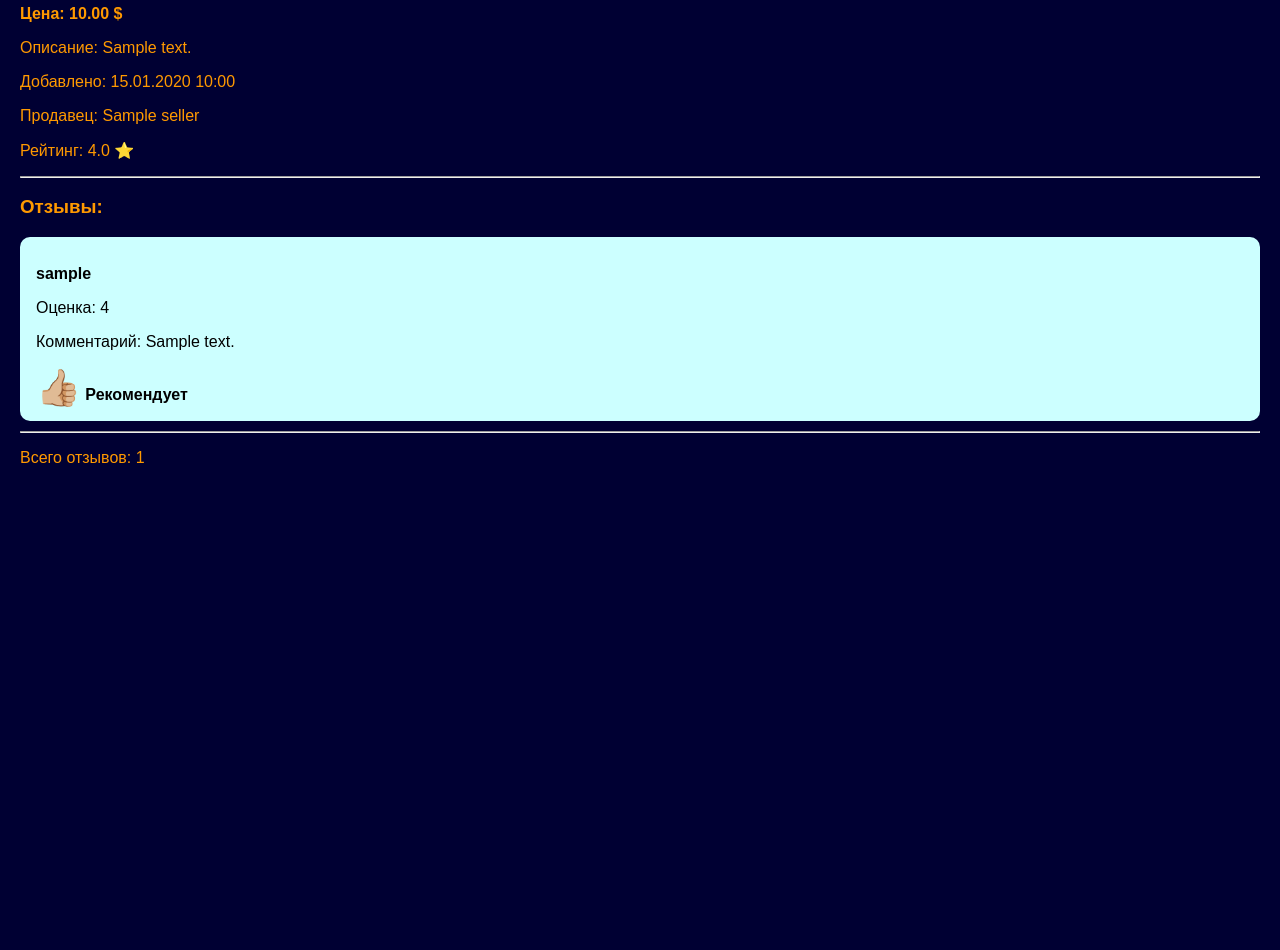
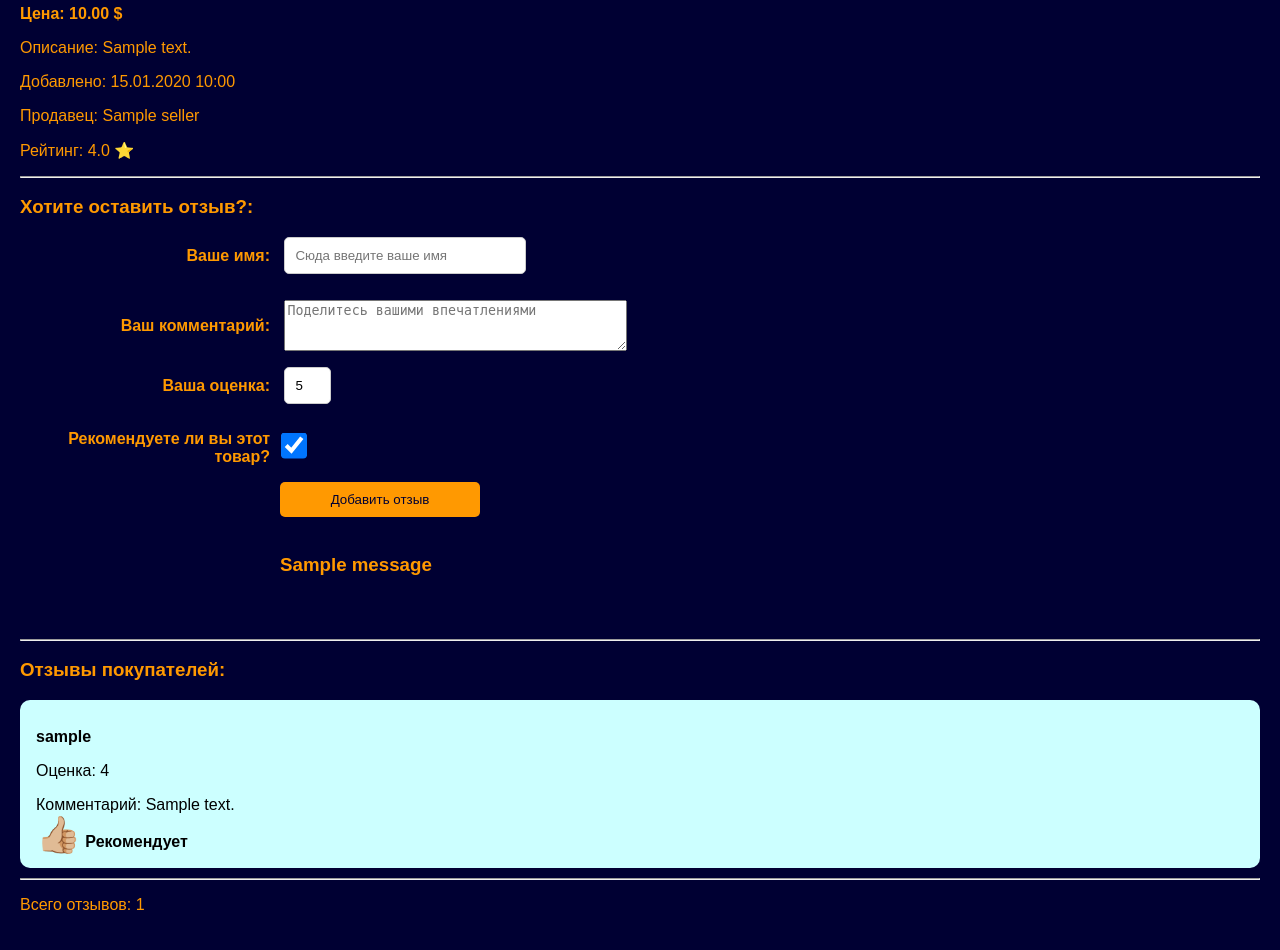
Before and after one commit to Lev6209/Amazon, a Django app: a page that uses main/templates/main/product_detail.html in a window 1280 px wide. Shown: the part 523-1473 px from the top of the page. Before the commit the page ends 986 px from the top, so only its background shows below. Run offline with Django 5.2, Linux system fonts and the light colour scheme; tables that the repository leaves empty hold one stand-in row (values such as "Sample post"); one stand-in notice (Sample message) is shown.

Commit message:
add form, POST, Avg rating

```diff
--- /dev/null
+++ b/main/forms.py
@@ -0,0 +1,47 @@
+from django import forms
+from .models import Review
+
+
+class ReviewForm(forms.ModelForm):
+    class Meta:
+        model = Review
+        fields = ['username', 'comment', 'stars', 'recommended']
+        labels = {
+            'username': 'Ваше имя:',
+            'comment': 'Ваш комментарий:',
+            'stars': 'Ваша оценка:',
+            'recommended': 'Рекомендуете ли вы этот товар?'
+        }
+
+        error_messages = {
+            'username': {
+                'required': 'Пожалуйста, введите ваше имя',
+            },
+        }
+
+        widgets = {
+            'username': forms.TextInput(attrs={
+                'placeholder': 'Сюда введите ваше имя',
+            }),
+            'comment': forms.Textarea(attrs={
+                'rows': '3',
+                'placeholder': 'Поделитесь вашими впечатлениями',
+            }),
+            'stars': forms.NumberInput(attrs={
+                'min': 1,
+                'max': 5,
+                'style': 'width: 25px'
+            }),
+        }
+
+    def clean_stars(self):
+        stars = self.cleaned_data['stars']
+        if stars < 1 or stars > 5:
+            raise forms.ValidationError('Оцените пожалуйста товар по пятибалльной шкале')
+        return stars
+
+    def clean_username(self):
+        username = self.cleaned_data['username']
+        if not username.strip():
+            raise forms.ValidationError('Это поле обязательно для заполнения')
+        return username
--- a/main/models.py
+++ b/main/models.py
@@ -40,7 +40,7 @@ class Review(models.Model):
     product = models.ForeignKey('Product', on_delete=models.CASCADE)
     username = models.CharField(max_length=50)
     comment = models.TextField(blank=True)
-    stars = models.IntegerField(default=5)
+    stars = models.PositiveSmallIntegerField(default=5)
     recommended = models.BooleanField(default=True)
     created_at = models.DateTimeField(auto_now_add=True)
 
--- a/main/static/main/style.css
+++ b/main/static/main/style.css
@@ -72,3 +72,37 @@ input {
     border-radius: 5px;
     margin-bottom: 10px;
 }
+
+form label {
+    display: inline-block;
+    width: 250px;
+    vertical-align: middle;
+    text-align: right;
+    margin-right: 10px;
+    font-weight: bold;
+}
+
+form textarea {
+    vertical-align: middle;
+}
+
+form input[type="checkbox"] {
+    margin-left: -100px;
+    transform: scale(2);
+}
+
+.errorlist {
+    margin: 0;
+    padding: 0;
+    list-style: none;
+}
+
+.errorlist li {
+    background: none;
+    border: none;
+    border-radius: 0;
+    padding: 0;
+    margin-left: 270px;
+    color: red;
+    font-size: 14px;
+}
--- a/main/templates/main/index.html
+++ b/main/templates/main/index.html
@@ -65,7 +65,11 @@
                 <br><br>
             {% else %}
                 Цена: {{ product.price }}$<br>
-                Рейтинг: {{ product.rating }}★<br>
+                {% if product.average_rating is not None %}
+                    <span>Средняя оценка: {{ product.average_rating|floatformat:1 }} ⭐</span><br>
+                {% else %}
+                    <span>Рейтинг: Оценок пока нет</span><br>
+                {% endif %}
                 Продавец: {{ product.seller }}<br>
                 Добавлено: {{ product.created_at | date:"d.m.Y" }}
                 <br><br>
--- a/main/templates/main/product_detail.html
+++ b/main/templates/main/product_detail.html
@@ -50,17 +50,71 @@
 
     <p>Продавец: {{ product.seller }}</p>
 
-    <p>Рейтинг: {{ product.rating }} ⭐</p>
+    {% if average_rating is not None %}
+        <p>Рейтинг: {{ average_rating|floatformat:1 }} ⭐</p>
+    {% else %}
+        <p>Оценок пока нет</p>
+    {% endif %}
 
     <hr>
-    <h3>Отзывы:</h3>
 
+    <section>
+    <h3>Хотите оставить отзыв?:</h3>
+
+    <form method="post" action="{% url 'main:add_review' product.id %}" novalidate>
+        {% csrf_token %}
+        {{ form.non_field_errors }}
+
+        <p>
+            {{ form.username.label_tag }}
+            {{ form.username }}
+            {{ form.username.errors }}
+        </p>
+
+        <p>
+            {{ form.comment.label_tag }}
+            {{ form.comment }}
+            {{ form.comment.errors }}
+        </p>
+
+        <p>
+            {{ form.stars.label_tag }}
+            {{ form.stars }}
+            {{ form.stars.errors }}
+        </p>
+
+        <p>
+            {{ form.recommended.label_tag }}
+            {{ form.recommended }}
+            {{ form.recommended.errors }}
+        </p>
+
+        <button type="submit" style="width: 200px; margin-left: 260px">Добавить отзыв</button>
+        <br><br>
+
+        {% if messages %}
+            {% for message in messages %}
+                <h3><strong style="margin-left: 260px">{{ message }}</strong></h3>
+            {% endfor %}
+        {% endif %}
+        <br><br>
+        <hr>
+    </form>
+
+    </section>
+
+    <h3>Отзывы покупателей:</h3>
     {% for review in product.review_set.all %}
          <li>
             <div>
                 <p><strong>{{ review.username }}</strong></p>
                 <p>Оценка: {{ review.stars }}</p>
-                <p>Комментарий: {{ review.comment }}</p>
+                <span>Комментарий: </span>
+                    {% if review.comment %}
+                            {{ review.comment }}
+                        {% else %}
+                            Не был оставлен
+                        {% endif %} <br>
 
                 {% if review.recommended %}
                     <span style="font-size: 36px;">👍🏼</span><strong> Рекомендует</strong>
@@ -69,11 +123,11 @@
                 {% endif %}
             </div>
         </li>
-        <hr>
-        <p>Всего отзывов: {{ product.review_set.count }}</p>
     {% empty %}
         <p>Отзывов пока нет</p>
     {% endfor %}
 
+    <hr>
+    <p>Всего отзывов: {{ product.review_set.count }}</p>
 
 {% endblock %}
--- a/main/templates/main/review.html
+++ b/main/templates/main/review.html
@@ -14,7 +14,7 @@
         <li>
             <strong>{{ review.username }}</strong><br>
             Продукт: <strong><a href="{% url 'main:product_detail' review.product.id review.product.name%}">{{ review.product.name }}</a></strong><br>
-            Оценка: {{ review.stars }}<br>
+            Оценка: {{ review.stars }} ⭐<br>
             Отзыв:
                 {% if review.comment %}
                     {{ review.comment }}
@@ -23,9 +23,9 @@
                 {% endif %} <br>
             Рекомендую:
                 {% if review.recommended %}
-                    Да
+                    Да <span style="font-size: 24px;">👍🏼</span>
                 {% else %}
-                    Нет
+                    Нет <span style="font-size: 24px;">👎🏼</span>
                 {% endif %}
             <br><br>
         </li>
--- a/main/urls.py
+++ b/main/urls.py
@@ -8,6 +8,7 @@ urlpatterns = [
     path('about/', views.AboutView.as_view(), name='about'),
     path('review/', views.review, name='review'),
     path('product/<int:product_id>/<str:product_name>/', views.ProductDetailView.as_view(), name='product_detail'),
+    path('product/<int:product_id>/review', views.add_review, name='add_review'),
     path('category/<int:category_id>/', views.category_detail, name='category_detail'),
 
     # path('free/', views.free, name='free'),
--- a/main/views.py
+++ b/main/views.py
@@ -1,14 +1,17 @@
 from django.shortcuts import render, get_object_or_404, redirect
-from django.db.models import Q
+from django.db.models import Q, Avg
 from django.core.paginator import Paginator
 from django.views import View
-from django.views.decorators.http import require_GET
+from django.views.decorators.http import require_GET, require_POST
 from django.http import JsonResponse
 from django.views.generic import TemplateView, ListView, DetailView
+from django.contrib import messages
 
 from .models import Product
 from .models import Review
 from .models import Category
+
+from .forms import ReviewForm
 
 SORTS = {
         'price': 'price',
@@ -83,6 +86,11 @@ class IndexView(ListView):
         else:
             products = Product.objects.all()
 
+        products = products.annotate(
+            average_rating=Avg('review__stars')
+        )
+
+
         if q:
             products = products.filter(
                 Q(name__icontains=q) |
@@ -148,18 +156,50 @@ class ProductDetailView(DetailView):
 
     def get(self, request, *args, **kwargs):
         self.object = self.get_object()
+        product_name = self.kwargs.get('product_name')
+        product = self.object
 
-        product_name = self.kwargs.get('product_name')
-
-        if product_name != self.object.name:
+        if product_name != product.name:
             return redirect(
                 'main:product_detail',
-                self.object.id,
-                self.object.name
+                product.id,
+                product.name
             )
 
-        context = self.get_context_data(object=self.object)
-        return self.render_to_response(context)
+        return super().get(request, *args, **kwargs)
+
+    def get_context_data(self, **kwargs):
+        context = super().get_context_data(**kwargs)
+
+        context['form'] = ReviewForm()
+        context['reviews'] = self.object.review_set.order_by('-created_at')
+
+        average_rating = Review.objects.filter(
+            product=self.object
+        ).aggregate(Avg('stars'))['stars__avg']
+
+        context['average_rating'] = average_rating
+
+        return context
+
+
+@require_POST
+def add_review(request, product_id):
+    product = get_object_or_404(Product, id=product_id)
+    form = ReviewForm(request.POST)
+
+    if form.is_valid():
+        review = form.save(commit=False)
+        review.product = product
+        review.save()
+
+        messages.success(request, 'Спасибо, ваш отзыв добавлен!')
+
+        return redirect('main:product_detail', product.id, product.name)
+
+    reviews = product.review_set.order_by('-created_at')
+
+    return render(request, 'main/product_detail.html', {'product': product, 'form': form, 'reviews': reviews})
 
 
 @require_GET
@@ -194,7 +234,7 @@ def category_detail(request, category_id):
 
 @require_GET
 def review(request):
-    reviews = Review.objects.all()
+    reviews = Review.objects.all().order_by('-created_at')
     return render(request, 'main/review.html', {'reviews': reviews})
 
 # @require_GET
```
